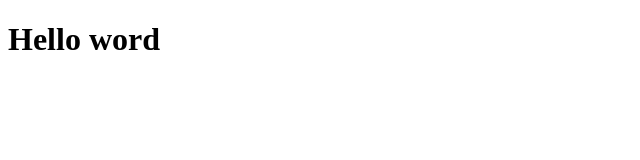
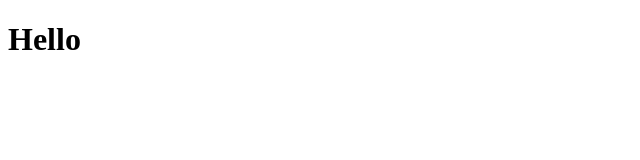
Before and after one commit to shimislm/MovieVillage, a plain HTML site: page index.html in a window 1280 px wide. Shown: the whole page, without its empty margins (0-640 px from the left). Drawn offline with Linux system fonts and the light colour scheme.

Commit message:
fix index.html :hammer

```diff
--- a/index.html
+++ b/index.html
@@ -7,6 +7,6 @@
     <title>Movie Village - Main Page</title>
 </head>
 <body>
-    <h1>Hello word</h1>
+    <h1>Hello</h1>
 </body>
 </html>
```
